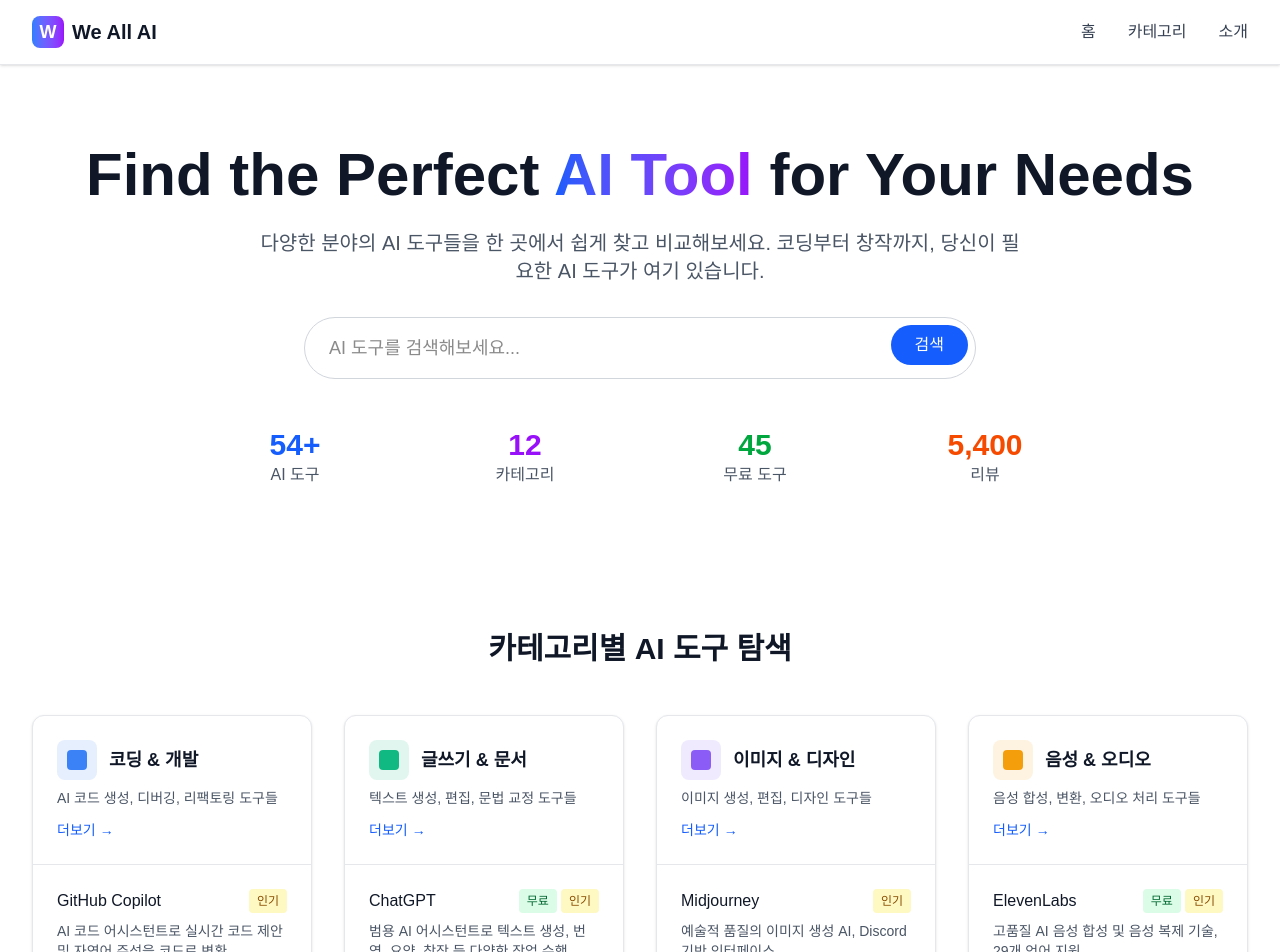
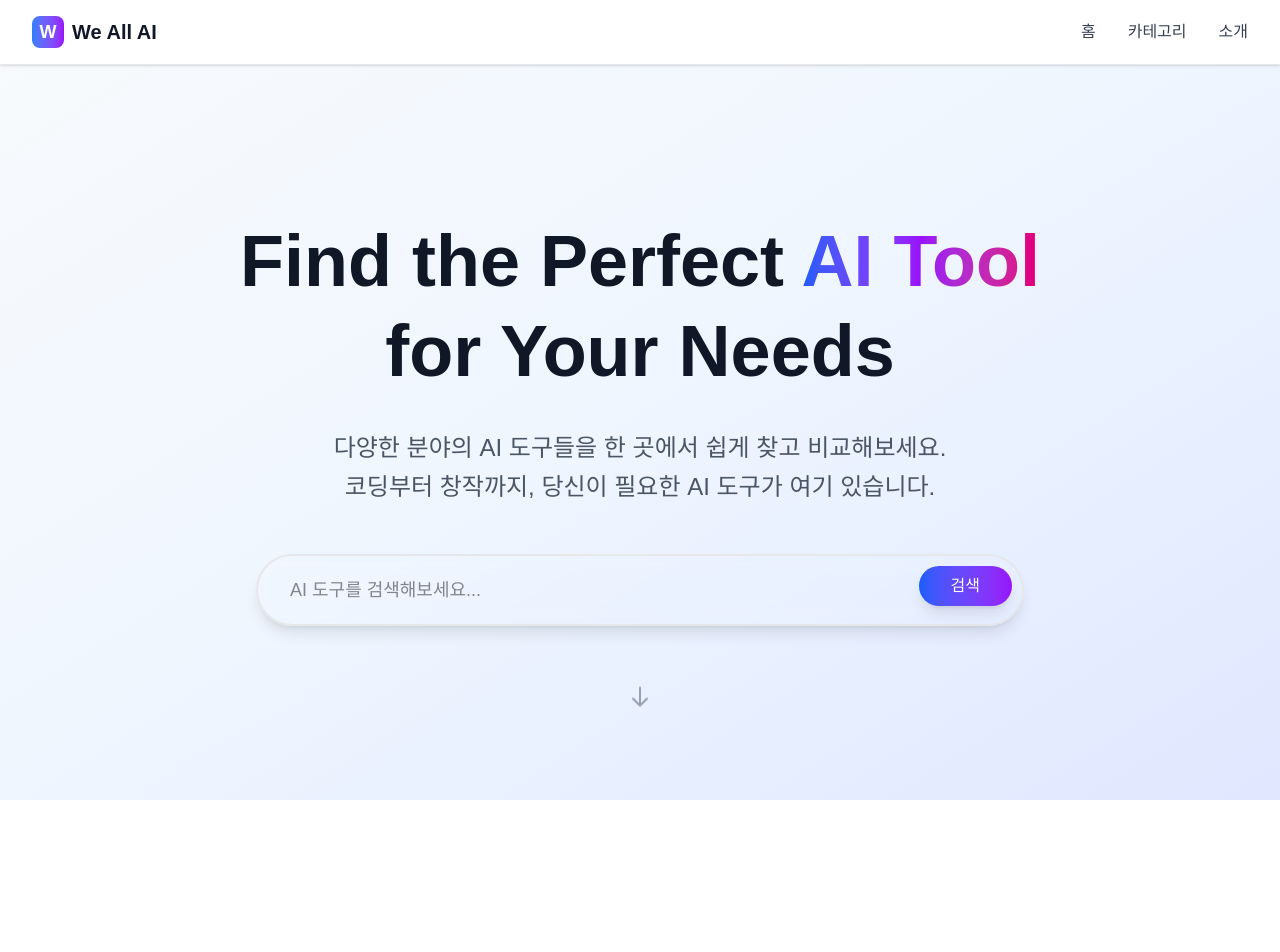
Before and after one commit to JaiIn/we-all-ai, a Next.js app: page / in a window 1280 px wide. Shown: the top 952 px of the page. Built offline with nearby package versions, Linux system fonts and the light colour scheme.

Commit message:
style: 스크롤 애니메이션 추가

```diff
--- a/app/page.tsx
+++ b/app/page.tsx
@@ -2,83 +2,169 @@
 
 import Link from "next/link";
 import { getCategories, getToolsByCategory, getSiteStats } from "@/lib/data";
+import { useEffect, useState } from "react";
 
 export default function Home() {
   const categories = getCategories();
   const stats = getSiteStats();
+  const [currentSection, setCurrentSection] = useState(0);
+  const [isVisible, setIsVisible] = useState({ hero: true, stats: false, categories: false });
+
+  useEffect(() => {
+    const handleScroll = () => {
+      const scrollY = window.scrollY;
+      const windowHeight = window.innerHeight;
+
+      // 섹션별 스크롤 위치 계산
+      if (scrollY < windowHeight * 0.8) {
+        setCurrentSection(0);
+        setIsVisible({ hero: true, stats: false, categories: false });
+      } else if (scrollY < windowHeight * 1.6) {
+        setCurrentSection(1);
+        setIsVisible({ hero: true, stats: true, categories: false });
+      } else {
+        setCurrentSection(2);
+        setIsVisible({ hero: true, stats: true, categories: true });
+      }
+    };
+
+    window.addEventListener('scroll', handleScroll);
+    return () => window.removeEventListener('scroll', handleScroll);
+  }, []);
 
   return (
+    <div className="relative">
+      {/* 배경 그라데이션 */}
+      <div className="fixed inset-0 bg-gradient-to-br from-slate-50 via-blue-50 to-indigo-100 dark:from-slate-900 dark:via-blue-900 dark:to-indigo-900 -z-10" />
+      <div className="fixed inset-0 bg-[radial-gradient(ellipse_at_top,_var(--tw-gradient-stops))] from-blue-100 via-transparent to-transparent dark:from-blue-900/20 -z-10" />
+
       <div className="max-w-7xl mx-auto px-4 sm:px-6 lg:px-8">
-      {/* Hero Section */}
-      <section className="text-center py-20">
-        <h1 className="text-4xl md:text-6xl font-bold text-gray-900 dark:text-white mb-6">
+        {/* Hero Section - 첫 번째 화면 */}
+        <section className={`min-h-screen flex items-center justify-center text-center transition-all duration-1000 ${
+          isVisible.hero ? 'opacity-100 translate-y-0' : 'opacity-0 translate-y-10'
+        }`}>
+          <div>
+            <h1 className="text-5xl md:text-7xl font-bold text-gray-900 dark:text-white mb-8 leading-tight">
               Find the Perfect{" "}
-          <span className="bg-gradient-to-r from-blue-600 to-purple-600 bg-clip-text text-transparent">
+              <span className="bg-gradient-to-r from-blue-600 via-purple-600 to-pink-600 bg-clip-text text-transparent">
                 AI Tool
               </span>{" "}
-          for Your Needs
+              <br />for Your Needs
             </h1>
-        <p className="text-xl text-gray-600 dark:text-gray-300 mb-8 max-w-3xl mx-auto">
+            <p className="text-xl md:text-2xl text-gray-600 dark:text-gray-300 mb-12 max-w-4xl mx-auto leading-relaxed">
               다양한 분야의 AI 도구들을 한 곳에서 쉽게 찾고 비교해보세요.
+              <br className="hidden md:block" />
               코딩부터 창작까지, 당신이 필요한 AI 도구가 여기 있습니다.
             </p>
 
             {/* 검색바 */}
-        <div className="max-w-2xl mx-auto mb-12">
+            <div className="max-w-3xl mx-auto mb-16">
               <div className="relative">
                 <input
                   type="text"
                   placeholder="AI 도구를 검색해보세요..."
-              className="w-full px-6 py-4 text-lg border border-gray-300 dark:border-gray-600 rounded-full focus:outline-none focus:ring-2 focus:ring-blue-500 focus:border-transparent dark:bg-gray-800 dark:text-white"
+                  className="w-full px-8 py-5 text-lg border-2 border-gray-200 dark:border-gray-600 rounded-full focus:outline-none focus:ring-4 focus:ring-blue-500/20 focus:border-blue-500 dark:bg-gray-800/50 dark:text-white backdrop-blur-sm shadow-lg"
                 />
-            <button className="absolute right-2 top-2 px-6 py-2 bg-blue-600 text-white rounded-full hover:bg-blue-700 transition-colors">
+                <button className="absolute right-3 top-3 px-8 py-2 bg-gradient-to-r from-blue-600 to-purple-600 text-white rounded-full hover:from-blue-700 hover:to-purple-700 transition-all duration-300 shadow-lg">
                   검색
                 </button>
               </div>
             </div>
 
-        {/* 통계 */}
-        <div className="grid grid-cols-2 md:grid-cols-4 gap-6 max-w-4xl mx-auto">
-          <div className="text-center">
-            <div className="text-3xl font-bold text-blue-600">{stats.totalTools}+</div>
-            <div className="text-gray-600 dark:text-gray-400">AI 도구</div>
-          </div>
-          <div className="text-center">
-            <div className="text-3xl font-bold text-purple-600">{stats.totalCategories}</div>
-            <div className="text-gray-600 dark:text-gray-400">카테고리</div>
-          </div>
-          <div className="text-center">
-            <div className="text-3xl font-bold text-green-600">{stats.freeToolsCount}</div>
-            <div className="text-gray-600 dark:text-gray-400">무료 도구</div>
-          </div>
-          <div className="text-center">
-            <div className="text-3xl font-bold text-orange-600">{stats.totalReviews.toLocaleString()}</div>
-            <div className="text-gray-600 dark:text-gray-400">리뷰</div>
+            {/* 스크롤 힌트 */}
+            <div className="animate-bounce">
+              <svg className="w-6 h-6 mx-auto text-gray-400" fill="none" stroke="currentColor" viewBox="0 0 24 24">
+                <path strokeLinecap="round" strokeLinejoin="round" strokeWidth={2} d="M19 14l-7 7m0 0l-7-7m7 7V3" />
+              </svg>
             </div>
           </div>
         </section>
 
-      {/* 카테고리별 AI 도구 그리드 */}
-      <section className="py-16">
-        <h2 className="text-3xl font-bold text-gray-900 dark:text-white text-center mb-12">
-          카테고리별 AI 도구 탐색
+        {/* Stats Section - 두 번째 화면 */}
+        <section className={`min-h-screen flex items-center justify-center transition-all duration-1000 delay-300 ${
+          isVisible.stats ? 'opacity-100 translate-y-0' : 'opacity-0 translate-y-20'
+        }`}>
+          <div className="text-center">
+            <h2 className="text-4xl md:text-5xl font-bold text-gray-900 dark:text-white mb-16">
+              전 세계가 신뢰하는
+              <span className="bg-gradient-to-r from-emerald-600 to-blue-600 bg-clip-text text-transparent">
+                AI 도구 플랫폼
+              </span>
+            </h2>
+
+            <div className="grid grid-cols-2 md:grid-cols-4 gap-8 max-w-5xl mx-auto">
+              <div className="text-center transform hover:scale-105 transition-transform duration-300">
+                <div className="bg-white/70 dark:bg-gray-800/70 backdrop-blur-sm rounded-2xl p-8 shadow-xl border border-gray-200/50 dark:border-gray-700/50">
+                  <div className="text-4xl md:text-5xl font-bold text-blue-600 mb-2">{stats.totalTools}+</div>
+                  <div className="text-gray-600 dark:text-gray-400 text-lg">AI 도구</div>
+                </div>
+              </div>
+              <div className="text-center transform hover:scale-105 transition-transform duration-300">
+                <div className="bg-white/70 dark:bg-gray-800/70 backdrop-blur-sm rounded-2xl p-8 shadow-xl border border-gray-200/50 dark:border-gray-700/50">
+                  <div className="text-4xl md:text-5xl font-bold text-purple-600 mb-2">{stats.totalCategories}</div>
+                  <div className="text-gray-600 dark:text-gray-400 text-lg">카테고리</div>
+                </div>
+              </div>
+              <div className="text-center transform hover:scale-105 transition-transform duration-300">
+                <div className="bg-white/70 dark:bg-gray-800/70 backdrop-blur-sm rounded-2xl p-8 shadow-xl border border-gray-200/50 dark:border-gray-700/50">
+                  <div className="text-4xl md:text-5xl font-bold text-green-600 mb-2">{stats.freeToolsCount}</div>
+                  <div className="text-gray-600 dark:text-gray-400 text-lg">무료 도구</div>
+                </div>
+              </div>
+              <div className="text-center transform hover:scale-105 transition-transform duration-300">
+                <div className="bg-white/70 dark:bg-gray-800/70 backdrop-blur-sm rounded-2xl p-8 shadow-xl border border-gray-200/50 dark:border-gray-700/50">
+                  <div className="text-4xl md:text-5xl font-bold text-orange-600 mb-2">{stats.totalReviews.toLocaleString()}</div>
+                  <div className="text-gray-600 dark:text-gray-400 text-lg">리뷰</div>
+                </div>
+              </div>
+            </div>
+
+            {/* 스크롤 힌트 */}
+            <div className="mt-16 animate-bounce">
+              <svg className="w-6 h-6 mx-auto text-gray-400" fill="none" stroke="currentColor" viewBox="0 0 24 24">
+                <path strokeLinecap="round" strokeLinejoin="round" strokeWidth={2} d="M19 14l-7 7m0 0l-7-7m7 7V3" />
+              </svg>
+            </div>
+          </div>
+        </section>
+
+        {/* 카테고리별 AI 도구 그리드 - 세 번째 화면 */}
+        <section className={`py-20 transition-all duration-1000 delay-600 ${
+          isVisible.categories ? 'opacity-100 translate-y-0' : 'opacity-0 translate-y-20'
+        }`}>
+          <h2 className="text-4xl md:text-5xl font-bold text-gray-900 dark:text-white text-center mb-16">
+            카테고리별
+            <span className="bg-gradient-to-r from-pink-600 to-violet-600 bg-clip-text text-transparent">
+              AI 도구 탐색
+            </span>
           </h2>
 
           <div className="grid grid-cols-1 md:grid-cols-2 lg:grid-cols-3 xl:grid-cols-4 gap-8">
-          {categories.map((category) => {
+            {categories.map((category, index) => {
               const categoryTools = getToolsByCategory(category.id).slice(0, 2);
 
               return (
-              <div key={category.id} className="bg-white dark:bg-gray-800 rounded-xl shadow-sm border border-gray-200 dark:border-gray-700 overflow-hidden h-[420px] flex flex-col">
+                <div
+                  key={category.id}
+                  className={`bg-white/80 dark:bg-gray-800/80 backdrop-blur-sm rounded-2xl shadow-lg border border-gray-200/50 dark:border-gray-700/50 overflow-hidden h-[420px] flex flex-col hover:shadow-xl transition-all duration-500 hover:scale-105 ${
+                    isVisible.categories
+                      ? 'opacity-100 translate-y-0'
+                      : 'opacity-0 translate-y-10'
+                  }`}
+                  style={{
+                    animationDelay: isVisible.categories ? `${index * 100}ms` : '0ms',
+                    animation: isVisible.categories ? 'fadeInUp 0.6s ease-out forwards' : 'none'
+                  }}
+                >
                   {/* 카테고리 헤더 */}
-                <div className="p-6 border-b border-gray-200 dark:border-gray-700">
+                  <div className="p-6 border-b border-gray-200/50 dark:border-gray-700/50">
                     <div className="flex items-center space-x-3 mb-2">
                       <div
-                      className="w-10 h-10 rounded-lg flex items-center justify-center"
+                        className="w-12 h-12 rounded-xl flex items-center justify-center shadow-lg"
                         style={{ backgroundColor: category.color + "20" }}
                       >
                         <div
-                        className="w-5 h-5 rounded"
+                          className="w-6 h-6 rounded-lg"
                           style={{ backgroundColor: category.color }}
                         />
                       </div>
@@ -91,10 +177,10 @@ export default function Home() {
                     </p>
                     <Link
                       href={`/${category.id}`}
-                    className="text-blue-600 hover:text-blue-700 text-sm font-medium flex items-center space-x-1"
+                      className="text-blue-600 hover:text-blue-700 text-sm font-medium flex items-center space-x-1 hover:space-x-2 transition-all duration-300"
                     >
                       <span>더보기</span>
-                    <span>→</span>
+                      <span className="transition-transform duration-300 group-hover:translate-x-1">→</span>
                     </Link>
                   </div>
 
@@ -102,7 +188,7 @@ export default function Home() {
                   <div className="p-6 space-y-4 flex-1">
                     {categoryTools.length > 0 ? (
                       categoryTools.map((tool) => (
-                      <div key={tool.id} className="group">
+                        <div key={tool.id} className="group hover:bg-gray-50/50 dark:hover:bg-gray-700/50 rounded-lg p-3 -m-3 transition-all duration-300">
                           <div className="flex items-start justify-between mb-2">
                             <Link
                               href={tool.url}
@@ -114,12 +200,12 @@ export default function Home() {
                             </Link>
                             <div className="flex items-center space-x-1">
                               {tool.pricing.free && (
-                              <span className="inline-block px-2 py-1 text-xs font-medium bg-green-100 dark:bg-green-900 text-green-800 dark:text-green-200 rounded">
+                                <span className="inline-block px-2 py-1 text-xs font-medium bg-green-100 dark:bg-green-900 text-green-800 dark:text-green-200 rounded-full">
                                   무료
                                 </span>
                               )}
                               {tool.isPopular && (
-                              <span className="inline-block px-2 py-1 text-xs font-medium bg-yellow-100 dark:bg-yellow-900 text-yellow-800 dark:text-yellow-200 rounded">
+                                <span className="inline-block px-2 py-1 text-xs font-medium bg-yellow-100 dark:bg-yellow-900 text-yellow-800 dark:text-yellow-200 rounded-full">
                                   인기
                                 </span>
                               )}
@@ -131,7 +217,7 @@ export default function Home() {
                           <div className="text-xs text-gray-500">
                             {tool.pricing.free
                               ? "무료"
-                            : `$${tool.pricing.startingPrice}/월부터`
+                              : `${tool.pricing.startingPrice}/월부터`
                             }
                           </div>
                         </div>
@@ -148,5 +234,20 @@ export default function Home() {
           </div>
         </section>
       </div>
+
+      {/* CSS 애니메이션 */}
+      <style jsx>{`
+        @keyframes fadeInUp {
+          from {
+            opacity: 0;
+            transform: translateY(30px);
+          }
+          to {
+            opacity: 1;
+            transform: translateY(0);
+          }
+        }
+      `}</style>
+    </div>
   );
 }
```
Lines whose indentation alone changed are shown as unchanged.
